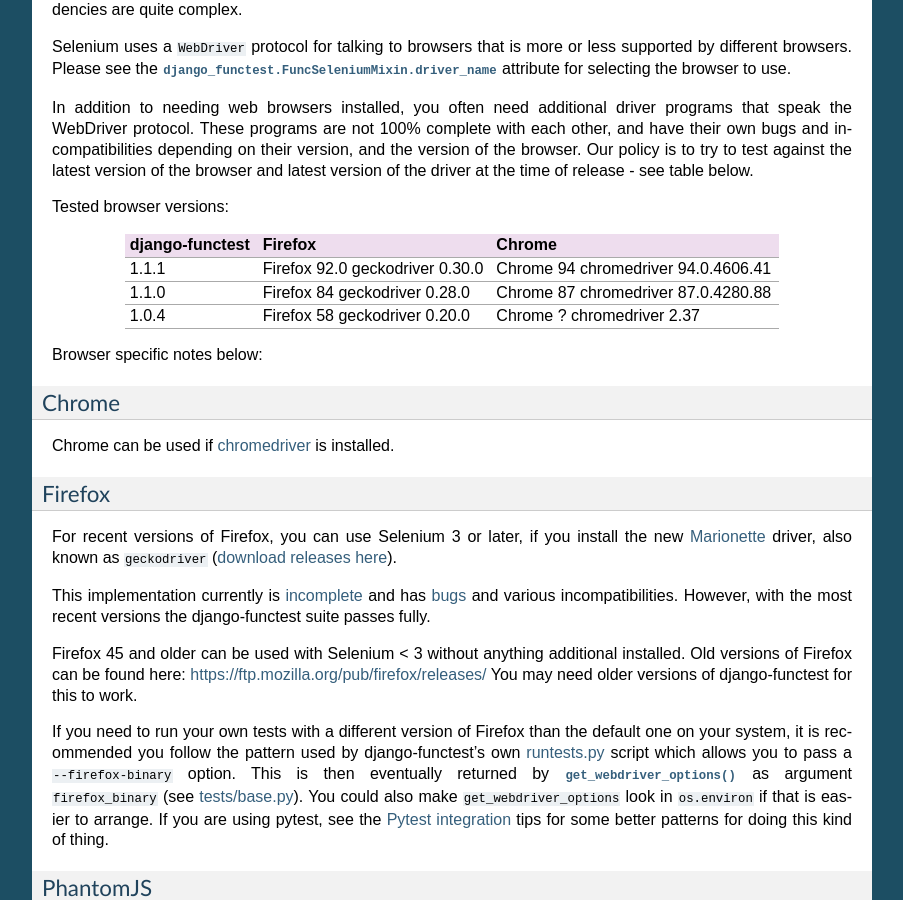
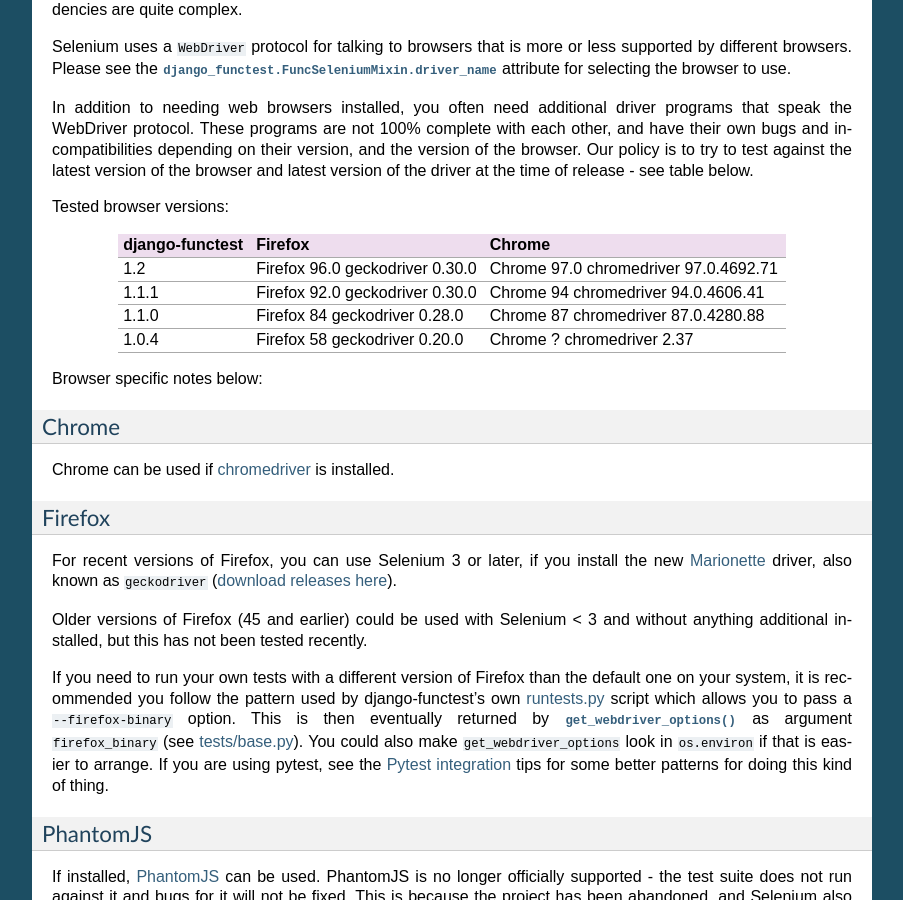
Before and after one commit to django-functest/django-functest, a Sphinx documentation site: the page built from docs/installation.rst, in a window 1280 px wide and 900 px high, scrolled down 668 px. Shown: the whole window, without its empty margins (198-1101 px from the left). Built offline with Sphinx 7.4.7, drawn with Linux system fonts in a browser that asks for light colours.

Commit message:
Updated docs about tested versions

```diff
--- a/docs/installation.rst
+++ b/docs/installation.rst
@@ -55,6 +55,9 @@
 +-------------------+---------------------+----------------------------+
 | django-functest   | Firefox             | Chrome                     |
 +===================+=====================+============================+
+| 1.2               | Firefox 96.0        | Chrome 97.0                |
+|                   | geckodriver 0.30.0  | chromedriver 97.0.4692.71  |
++-------------------+---------------------+----------------------------+
 | 1.1.1             | Firefox 92.0        | Chrome 94                  |
 |                   | geckodriver 0.30.0  | chromedriver 94.0.4606.41  |
 +-------------------+---------------------+----------------------------+
@@ -82,16 +85,8 @@
 driver, also known as ``geckodriver`` (`download releases here
 <https://github.com/mozilla/geckodriver/releases>`_).
 
-This implementation currently is `incomplete
-<https://bugzilla.mozilla.org/show_bug.cgi?id=721859>`_ and has `bugs
-<https://bugzilla.mozilla.org/buglist.cgi?bug_status=__open__&columnlist=assigned_to,bug_status,resolution,short_desc,changeddate,keywords,status_whiteboard&component=Marionette&product=Testing>`_
-and various incompatibilities. However, with the most recent versions the
-django-functest suite passes fully.
-
-Firefox 45 and older can be used with Selenium < 3 without anything additional
-installed. Old versions of Firefox can be found here:
-https://ftp.mozilla.org/pub/firefox/releases/ You may need older versions of
-django-functest for this to work.
+Older versions of Firefox (45 and earlier) could be used with Selenium < 3 and
+without anything additional installed, but this has not been tested recently.
 
 If you need to run your own tests with a different version of Firefox than the
 default one on your system, it is recommended you follow the pattern used by
```
